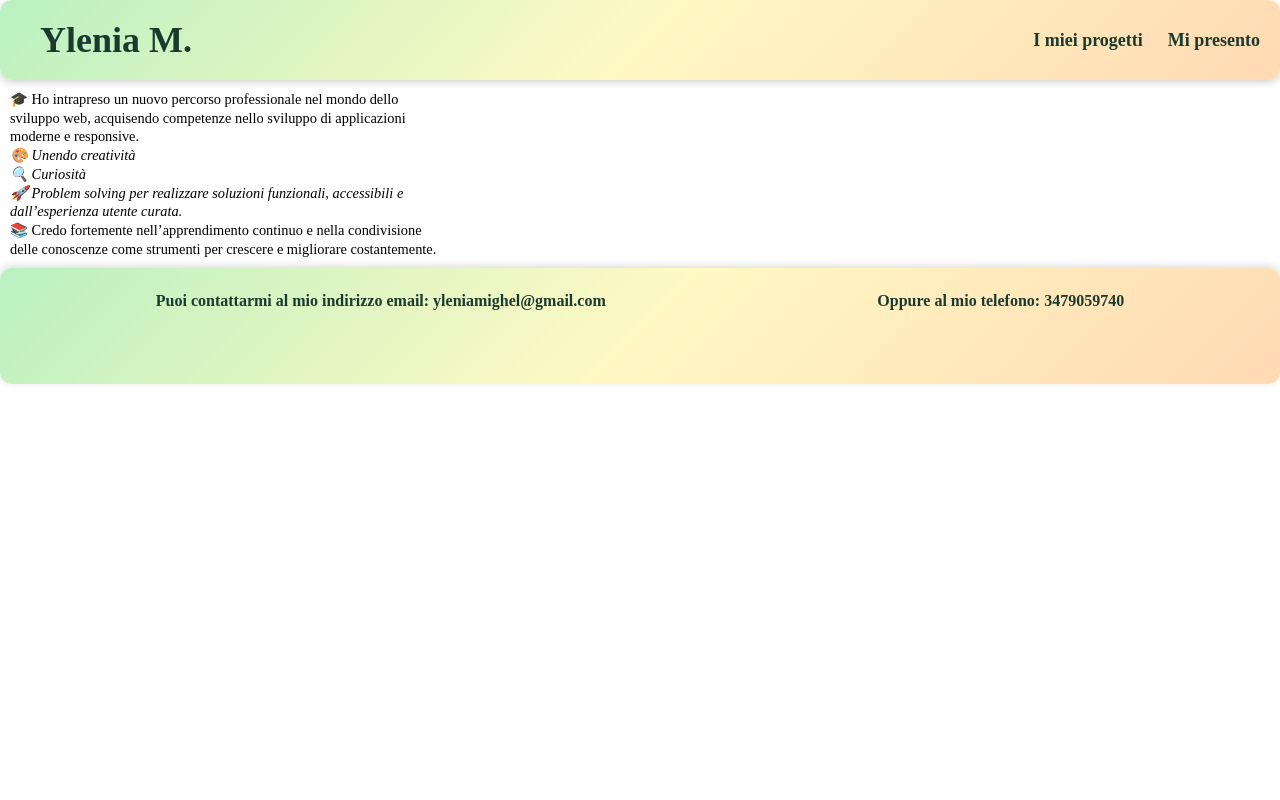
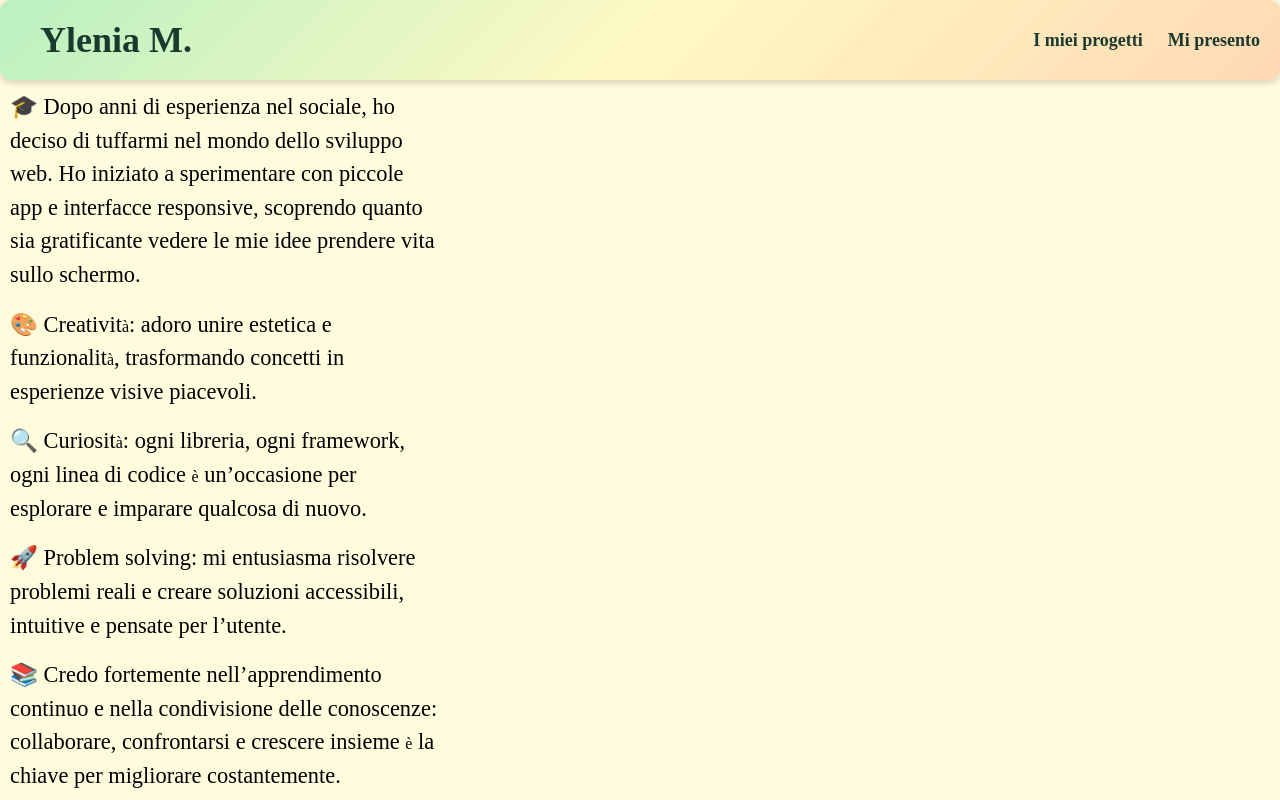
Before and after one commit to YleniaMighela/Workfolio-fe, a React (Vite) app: page /aboutme in a window 1280 px wide. Shown: the top 800 px of the page. Built offline with nearby package versions, Linux system fonts and the light colour scheme; a web font is replaced by a local one.

Commit message:
fixed some css properties in general

```diff
--- a/src/components/Footer/Footer.css
+++ b/src/components/Footer/Footer.css
@@ -6,6 +6,8 @@
     border-radius: 12px;
     box-shadow: 0 -2px 8px rgba(0, 0, 0, 0.15);
     text-align: center;
+    height: 80px;
+
 }
 
 .container_footer p {
--- a/src/components/ProjectDetail/ProjectDetail.css
+++ b/src/components/ProjectDetail/ProjectDetail.css
@@ -5,19 +5,40 @@
     align-items: center;
     max-width: 900px;
     margin: 40px auto;
-    padding: 30px;
-    border-radius: 12px;
-    background: #fff9c4;
+    padding: 15px;
+    border-radius: 10px;
     box-shadow: 0 4px 15px rgba(0, 0, 0, 0.15);
     text-align: center;
+    line-height: 1.6;
     color: #1b3a2f;
+    background: linear-gradient(135deg, #ffd9b3, #fff9c4, #b9f1c0);
 }
+
 
 .project-detail h1 {
     font-size: 2rem;
     margin-bottom: 20px;
     color: #1b3a2f;
 }
+
+.project-details-list {
+    display: flex;
+    flex-direction: column;
+    justify-content: flex-start;
+    align-items: flex-start;
+    text-align: left;
+    border-radius: 10px;
+    background: linear-gradient(135deg, #b9f1c0, #fff9c4, #ffd9b3);
+    line-height: 1.5;
+    padding-left: 1.5rem;
+    line-height: 1.6;
+    margin: 0.5rem 0;
+}
+
+.project-details-list li {
+    margin: 0.4rem;
+}
+
 
 .back-button {
     display: inline-block;
@@ -54,11 +75,12 @@
 }
 
 .carousel-image {
-    width: 200px;
-    height: 120px;
+    width: 300px;
+    height: 220px;
     object-fit: cover;
     border-radius: 10px;
     box-shadow: 0 2px 6px rgba(0, 0, 0, 0.15);
+    border: 1px solid black;
     cursor: pointer;
     flex-shrink: 0;
     transition: transform 0.3s, z-index 0.3s;
@@ -112,16 +134,8 @@
     transform: translateY(-2px);
 }
 
-.project-detail p {
 
-    padding: 15px;
-    border-radius: 10px;
-    background-color: #fef3d6;
-    color: #1b3a2f;
-    line-height: 1.6;
-    text-align: justify;
-    margin-bottom: 20px;
-}
+
 
 
 /*RESPONSIVE MOBILE */
--- a/src/components/ProjectDetail/ProjectDetail.jsx
+++ b/src/components/ProjectDetail/ProjectDetail.jsx
@@ -83,7 +83,16 @@ export default function ProjectDetail() {
             </div>
 
             {/* SEZIONE DETTAGLIO */}
-            <p>{project.details}</p>
+            {/* <p>{project.details}</p> */}
+            <div className="project-detail">
+                <ul className="project-details-list">
+                    {project.details.split("\n").map((item, index) => (
+                        <li key={index}>{item}</li>
+                    ))}
+                </ul>
+            </div>
+
+
         </div>
     );
 }
--- a/src/components/ProjectList/ProjectList.css
+++ b/src/components/ProjectList/ProjectList.css
@@ -2,6 +2,7 @@
     overflow: hidden;
     width: 100%;
     padding: 20px 0;
+    min-height: 100vh;
 }
 
 .carousel-track {
@@ -17,6 +18,7 @@
     min-width: 250px;
     flex-shrink: 0;
     background: linear-gradient(135deg, #b9f1c0, #fff9c4, #ffd9b3);
+    border: 3px solid black;
     border-radius: 12px;
     box-shadow: 0 4px 12px rgba(0, 0, 0, 0.3);
     overflow: hidden;
--- a/src/index.css
+++ b/src/index.css
@@ -4,6 +4,13 @@
     box-sizing: border-box;
     list-style: none;
     text-decoration: none;
+
+
+
+}
+
+body {
+    background-color: #fff9c491;
 
 }
 
--- a/src/pages/AboutMe/AboutMe.css
+++ b/src/pages/AboutMe/AboutMe.css
@@ -1,9 +1,10 @@
 .container-about {
     display: flex;
-    justify-content: flex-start;
+    justify-content: center;
     padding: 10px;
     max-width: 35%;
-    box-sizing: border-box;
+    min-height: 100vh;
+
 }
 
 .container-description {
@@ -11,7 +12,27 @@
     flex-direction: column;
     justify-content: flex-start;
     align-items: flex-start;
-    font-size: 0.9rem;
-    line-height: 1.3;
+    text-align: left;
+    line-height: 1.5;
 
 }
+
+.about-list {
+    list-style: none;
+    padding: 0;
+    margin: 0;
+}
+
+.about-list li {
+    margin-bottom: 1rem;
+    text-align: left;
+    line-height: 1.5;
+    font-size: 1.4rem;
+}
+
+
+
+.accent {
+    font-size: 1rem;
+
+}
--- a/src/pages/AboutMe/AboutMe.jsx
+++ b/src/pages/AboutMe/AboutMe.jsx
@@ -6,13 +6,22 @@ export default function AboutMe() {
         <div className="container-about">
 
             <div className="container-description">
-                🎓 Ho intrapreso un nuovo percorso professionale nel mondo dello sviluppo web, acquisendo competenze nello sviluppo di applicazioni moderne e responsive.
-                <em>🎨 Unendo creatività </em>
-                <em>🔍 Curiosità </em>
-                <em>🚀 Problem solving per realizzare soluzioni funzionali, accessibili e dall’esperienza utente curata.</em>
-                📚 Credo fortemente nell’apprendimento continuo e nella condivisione delle conoscenze come strumenti per crescere e migliorare costantemente.
+
+                <ul className="about-list">
+                    <li>🎓 Dopo anni di esperienza nel sociale, ho deciso di tuffarmi nel mondo dello sviluppo web. Ho iniziato a sperimentare con piccole app e interfacce responsive, scoprendo quanto sia gratificante vedere le mie idee prendere vita sullo schermo.</li>
+
+                    <li>🎨 Creativit<span className="accent">à</span>: adoro unire estetica e funzionalit<span className="accent">à</span>, trasformando concetti in esperienze visive piacevoli.</li>
+
+                    <li>🔍 Curiosit<span className="accent">à</span>: ogni libreria, ogni framework, ogni linea di codice <span className="accent">è</span> un’occasione per esplorare e imparare qualcosa di nuovo.</li>
+
+                    <li>🚀 Problem solving: mi entusiasma risolvere problemi reali e creare soluzioni accessibili, intuitive e pensate per l’utente.</li>
+
+                    <li>📚 Credo fortemente nell’apprendimento continuo e nella condivisione delle conoscenze: collaborare, confrontarsi e crescere insieme <span className="accent">è</span> la chiave per migliorare costantemente.</li>
+                </ul>
+
 
             </div>
+
 
 
         </div>
--- a/src/pages/HomePage/HomePage.css
+++ b/src/pages/HomePage/HomePage.css
@@ -1,9 +1,7 @@
 .homepage-container {
     padding: 60px 40px;
     min-height: 100vh;
-    font-family: 'Segoe UI', Tahoma, Geneva, Verdana, sans-serif;
-    background-color: #2b2b3a;
-    color: #fff;
+    color: #0a0a0a;
     display: flex;
     flex-direction: column;
     align-items: center;
@@ -24,9 +22,9 @@ h2 {
 }
 
 p {
-    color: #e0e0e0;
+    color: #0a0a0a;
+    font-size: 1.4rem;
     margin-bottom: 50px;
-    max-width: 600px;
     text-align: center;
     line-height: 1.6;
 }
@@ -41,13 +39,13 @@ p {
 /* AboutMe più piccolo a sinistra */
 .container-hero> :first-child {
     flex: 1;
-    max-width: 35%;
+    max-width: 25%;
 }
 
 /* ProjectList più grande a destra */
 .container-hero> :last-child {
     flex: 2;
-    max-width: 65%;
+    max-width: 75%;
 }
 
 
--- a/src/pages/HomePage/HomePage.jsx
+++ b/src/pages/HomePage/HomePage.jsx
@@ -9,8 +9,7 @@ export default function HomePage() {
             <h1>Ciao! 👋 Sono Ylenia Mighela</h1>
 
             <p>
-                Benvenuti nel mio portfolio! Qui puoi scoprire i miei progetti più recenti,
-                le competenze acquisite e il mio percorso nel mondo dello sviluppo web.
+                Benvenuti nel mio portfolio! Qui puoi scoprire il mio percorso nel mondo dello sviluppo web.
             </p>
 
             <div className="container-hero">
```
